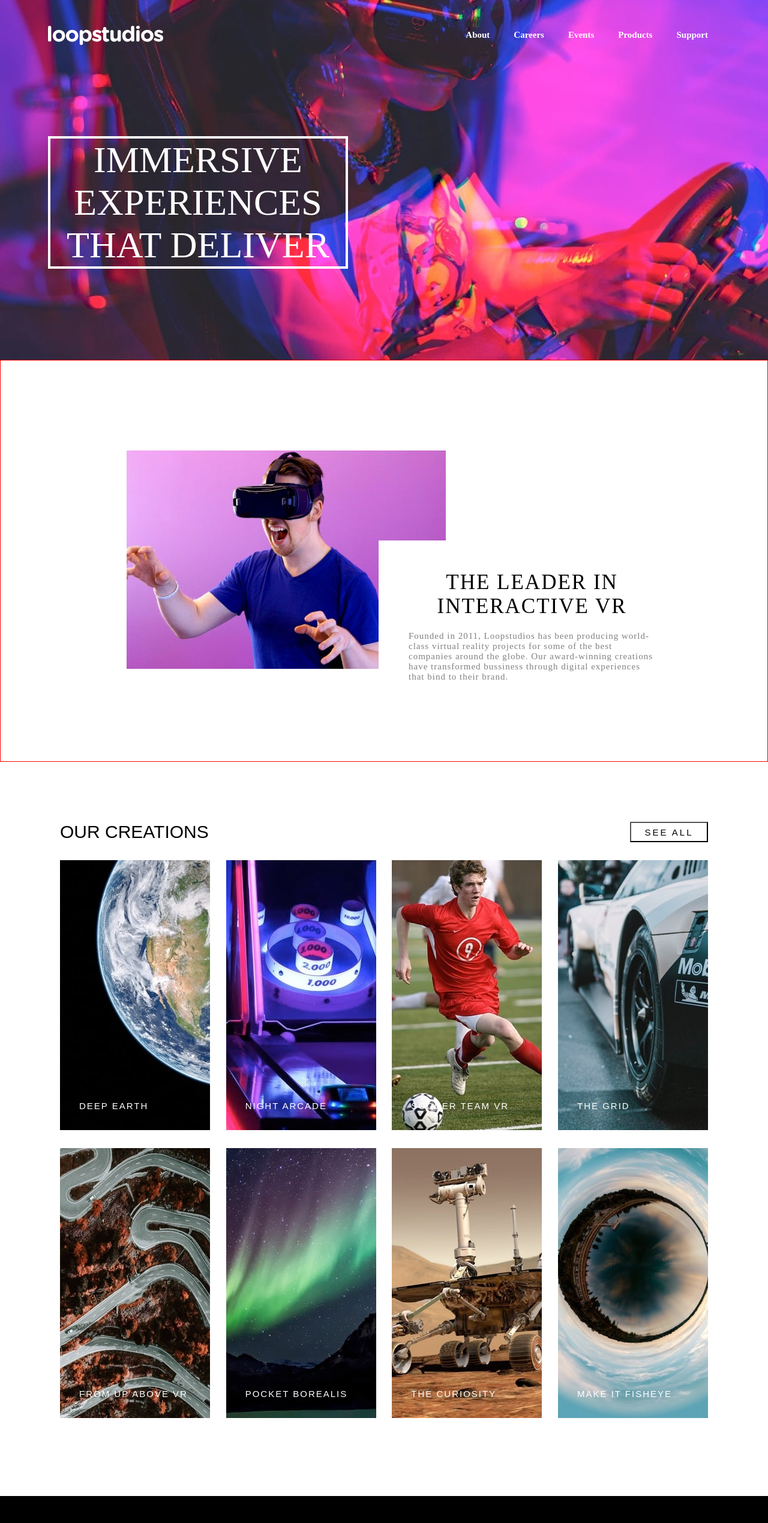
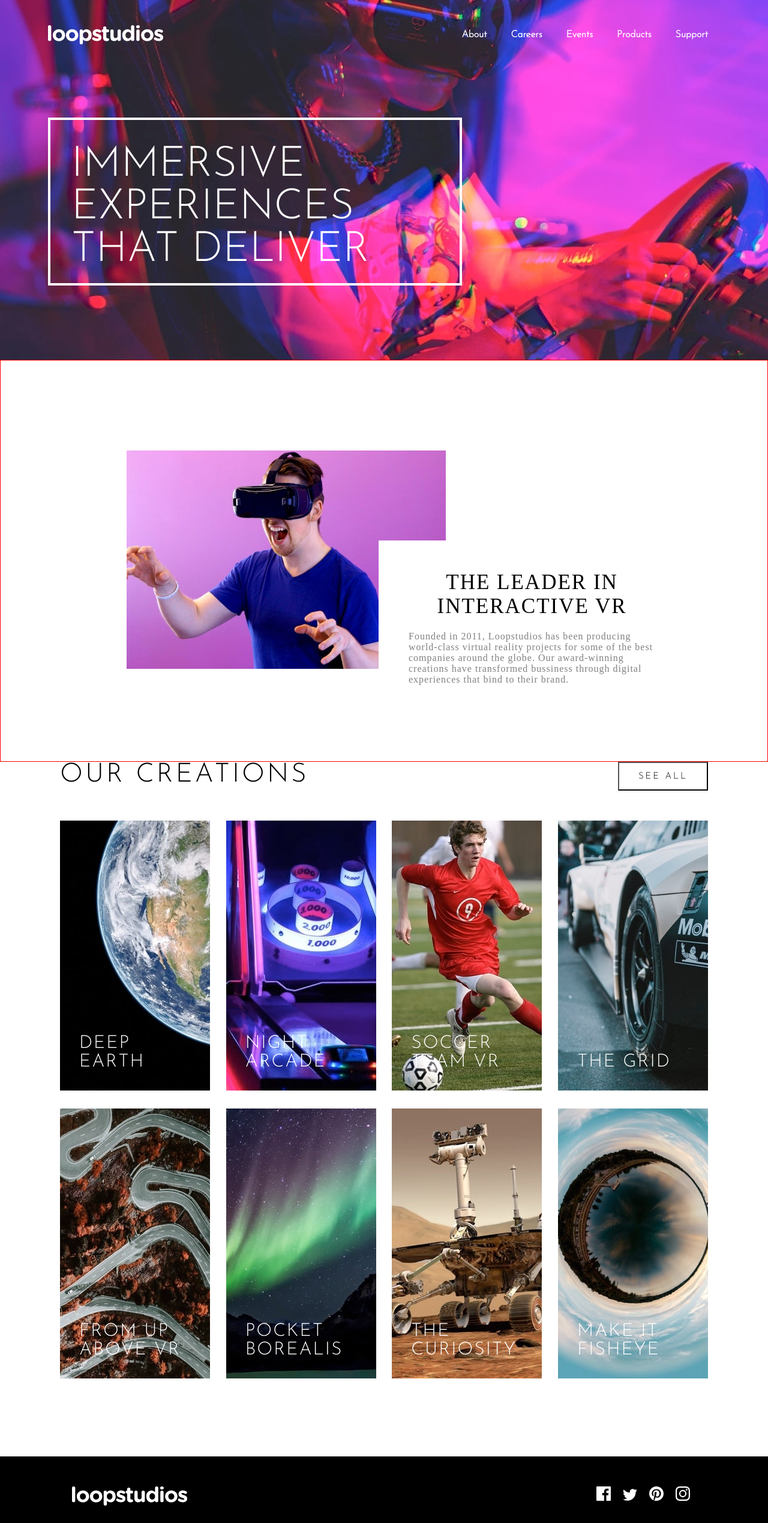
Before and after one commit to JuranyR/Workshop-3, a React (Create React App) app: page / in a window 1280 px wide. Shown: the top 2539 px of the page at 60% size. Built offline with nearby package versions, Linux system fonts and the light colour scheme.

Commit message:
fix details

```diff
--- a/public/index.html
+++ b/public/index.html
@@ -4,6 +4,7 @@
     <meta charset="utf-8" />
     <meta name="viewport" content="width=device-width, initial-scale=1" />
     <meta name="theme-color" content="#000000" />
+    <link href="https://fonts.googleapis.com/css2?family=Alata&family=Josefin+Sans:wght@300&display=swap" rel="stylesheet">
     <meta
       name="description"
       content="Web site created using create-react-app"
--- a/src/card.scss
+++ b/src/card.scss
@@ -8,18 +8,25 @@ $color-White: hsl(0, 0%, 100%);
 $color-Black: hsl(0, 0%, 0%);
 
 .imgsContainer {
-  // width: 100%;
+  width: 100%;
   height: auto;
-  padding: 100px;
+  display: flex;
+  flex-direction: column;
+  align-items: center;
+  justify-content:space-between;
+  padding: 0px 100px 100px 100px;
 }
 
 .divOC {
-  display: flex;
-  justify-content: space-between;
+    width: 100%;
+    display: flex;
+    justify-content: space-between;
+    align-items: flex-start;
 }
 
 h3 {
-  font-size: 30px;
+  font-size: 44px;
+  letter-spacing: 4px;
   color: $color-Black;
   font-family: "Josefin Sans", sans-serif;
   font-weight: 300;
@@ -31,8 +38,8 @@ h3 {
   color: $color-Black;
   font-family: "Josefin Sans", sans-serif;
   font-weight: 300;
-  width: 130px;
-  height: 35;
+  width: 150px;
+  height: 48px;
   letter-spacing: 3px;
   cursor: pointer;
 }
@@ -74,13 +81,14 @@ h3 {
 
 .card:hover {
   opacity: 0.4;
+  color: $color-Black;
 }
 
 .cardsContainer {
   display: flex;
   flex-wrap: wrap;
-  justify-content: space-between;
-  margin-top: 30px;
+  justify-content:space-between;
+  margin-top: 50px;
 }
 
 /* RESPONSIVE */
--- a/src/footer.scss
+++ b/src/footer.scss
@@ -5,6 +5,8 @@
     &-title-social{
         display: flex;
         justify-content: space-between;
+
+        margin-bottom: 20px;
         a{
             padding: 10px;
         }
@@ -12,8 +14,13 @@
     .container-fluid{
         display: flex;
         align-items: center;
+        gap: 30px;
         &-item{
-            padding: 10px;
+            padding: 10px 0;
+            font-family: 'Josefin Sans', sans-serif;
+            font-weight: 300;
+            font-size: 22px;
+            cursor: pointer;
             &:hover{
                 border-bottom: 1px solid white;
             }
@@ -22,6 +29,7 @@
             display: flex;
             justify-content: end;
             width: 100%;
+            margin-top: 20px;
         }
         .mobile{
             display: none;
--- a/src/header.scss
+++ b/src/header.scss
@@ -2,6 +2,7 @@
     background: url(./assets/images/image-hero.jpg) center no-repeat;
     height: 600px;
     padding: 30px 80px;
+    font-family: 'Alata', sans-serif;
     color: white;
     width: 100%;
     .navbar{
@@ -27,6 +28,7 @@
             &-item {
                 padding:20px;
                 list-style: none;
+                font-family: 'Josefin Sans', sans-serif;
                 a:hover{
                     border-bottom: 1px solid white;
                 }
@@ -43,13 +45,23 @@
         display: flex;
         align-items: center;
         height: 500px;
-        justify-content: center;
+        font-size: 45px;
+        font-weight: 300;
+        // justify-content: center;
         position: relative;
-        max-width: 500px;
+        // max-width: 500px;
+        width: 690px;
         div{
             border: 4px solid white;
-            text-align: center;
-            font-size: 62px;
+            text-align: left;
+            display: flex;
+            align-content: center;
+            font-size: 70px;
+            min-height: 280px;
+            padding-left: 35px;
+            padding-top: 40px;
+            font-family: 'Josefin Sans', sans-serif;
+            font-weight: 300;
         }
     }
 }
@@ -58,8 +70,8 @@
     box-sizing: border-box;
     padding: 0px;
     margin: 0px;
-    font-size: 15px;
-    font-weight: 400;
+    // font-size: 15px;
+    // font-weight: 400;
 }
 
 @media  (min-width: 721px) and (max-width: 900px) {
@@ -88,8 +100,16 @@
                 z-index: 2;
                 height: 100vh;
                 transform: translateX(-100%);
+                &-item {
+
+                    a:hover{
+                        border-bottom: 1px solid white;
+
+                    }
+                }
                 &.show{
                     transform: translateX(0);
+
                 }
             }
             &-close{
@@ -103,16 +123,46 @@
                     padding: 30px;
                     button{
                         background: none;
+                        border: none;
+                        cursor: pointer;
                     }
                 }
             }
         }
         .text-banner{
+            width: 400px;
             div{
                 text-align: left;
-                font-size: 32px;
+                font-size: 40px;
                 padding: 20px;
             }
         }
     }
+
+    .header{
+
+        .navbar{
+
+            &-nav {
+
+                &-item {
+                    padding:20px;
+                    list-style: none;
+                    text-transform: uppercase;
+                    a:hover{
+                        border-bottom: 1px solid white;
+                        font-size: 40px;
+                    }
+                }
+            }
+            a{
+                font-weight: 300;
+                text-decoration:none;
+                font-size: 32px;
+                font-family: 'Josefin Sans', sans-serif;
+                margin-left: 8px;
+            }
+        }
+
+    }
 }
```
